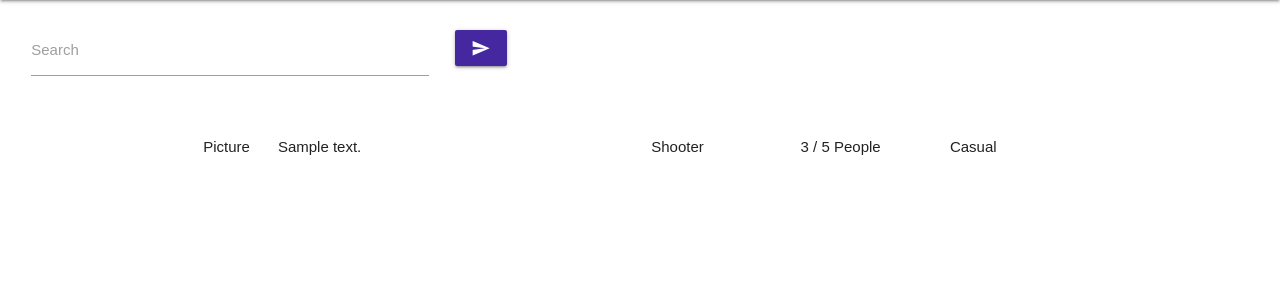
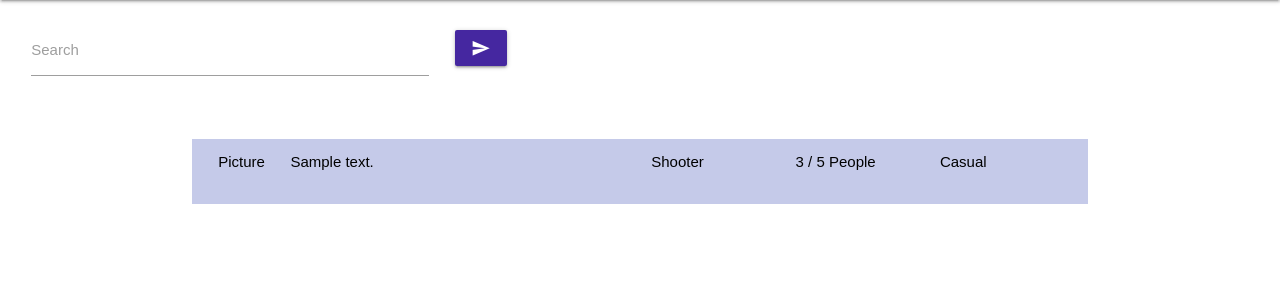
Before and after one commit to mmorrisonlk/gamerGroupFinder, a Node server app: page / in a window 1280 px wide. Shown: the part 64-364 px from the top of the page. Run offline with Node 20, Linux system fonts and the light colour scheme; tables that the repository leaves empty hold one stand-in row (values such as "Sample post"); some libraries are stand-ins or nearby versions.

Commit message:
Updated homepage style.

```diff
--- a/public/css/style.css
+++ b/public/css/style.css
@@ -1,3 +1,11 @@
+a {
+  color: black;
+}
+
+a:hover {
+  color: blue;
+}
+
 h3 {
   margin: 0;
 }
@@ -21,6 +29,7 @@ nav ul {
 
 .container {
   margin-top: 20px;
+  padding: 15px;
 }
 
 .form {
--- a/views/homepage.handlebars
+++ b/views/homepage.handlebars
@@ -13,7 +13,9 @@
 </div>
 
 {{#each groups as |group| }}
-<div class="container">
+
+<div class="container indigo lighten-4">
+    <a href='/group/{{group.id}}'>
         <div class="row">
             <div class="col s1">Picture</div>
             <div class="col s5">{{content}}</div>
@@ -21,6 +23,8 @@
             <div class="col s2 right">3 / 5 People</div>
             <div class="col s2 right">Shooter</div>
         </div>
+    </a>
 </div>
 
+
 {{/each}}
--- a/views/layouts/main.handlebars
+++ b/views/layouts/main.handlebars
@@ -5,6 +5,7 @@
   <meta charset="UTF-8">
   <meta name="viewport" content="width=device-width, initial-scale=1.0">
   <title>Find a Game Group</title>
+  <link rel="shortcut icon" href="">
   <link rel="stylesheet" href="./css/reset.css">
   <link rel="stylesheet" href="https://cdnjs.cloudflare.com/ajax/libs/materialize/1.0.0/css/materialize.min.css">
   <link href="https://fonts.googleapis.com/icon?family=Material+Icons" rel="stylesheet">
@@ -40,10 +41,9 @@
     </footer>
   </div>
 
-  <!-- Render script for logged in users only -->
-  {{!-- {{#if logged_in}}
+  {{#if logged_in}}
   <script src="/js/logout.js"></script>
-  {{/if}} --}}
+  {{/if}}
   <script src="https://cdnjs.cloudflare.com/ajax/libs/materialize/1.0.0/js/materialize.min.js"></script>
 </body>
 
```
Lines whose indentation alone changed are shown as unchanged.
